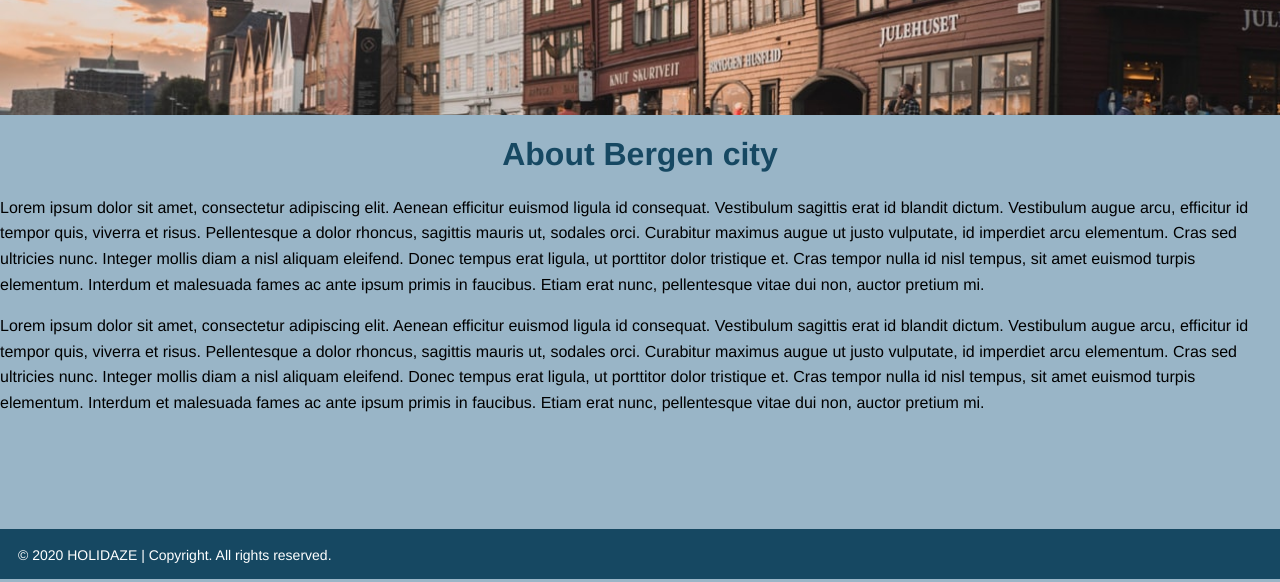
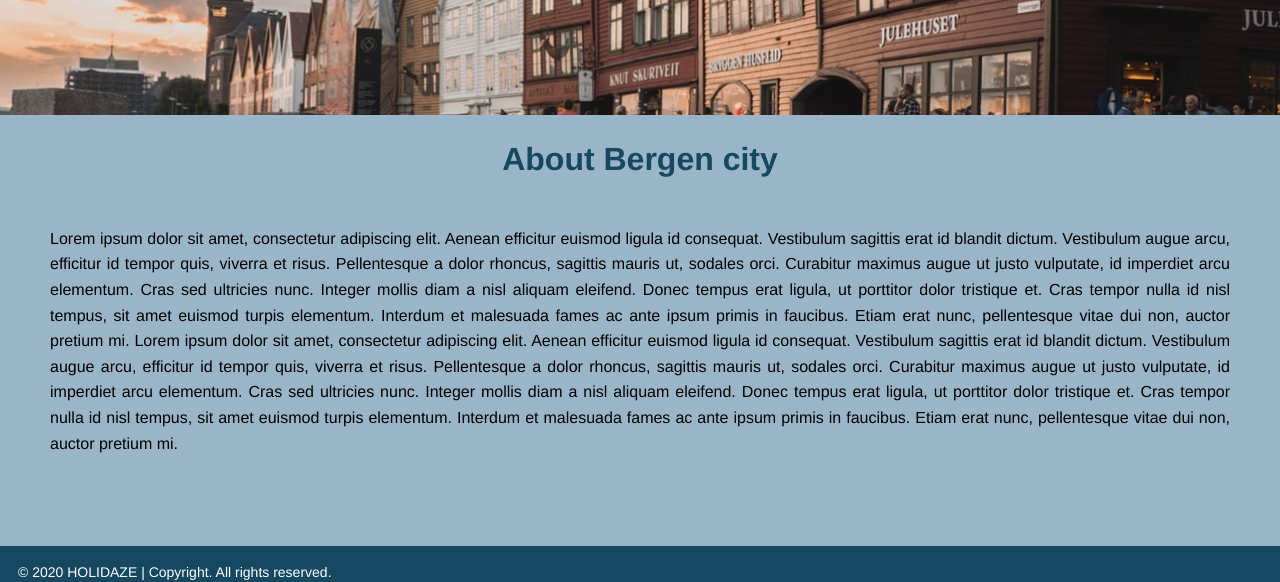
Before and after one commit to elisemykle/elise-myklebust-project-exam-2, a React (Create React App) app: page / in a window 1280 px wide. Shown: the part 325-907 px from the top of the page. Built offline with nearby package versions, Linux system fonts and the light colour scheme; no server answers; a web font is replaced by a local one.

Commit message:
Stylet teksten på fremsiden

```diff
--- a/src/components/visitor/contact/Contact.js
+++ b/src/components/visitor/contact/Contact.js
@@ -55,7 +55,6 @@ export default function Contact(props){
 
 	return(
 		<form className="contact__form"  onSubmit={handleSubmit(onSubmit)}>
-			<div className="contact__page">
 				<Hero title="Contact us" text="" classes="hero hero--contact" showSearch={false}/>
 				<div className="contact__contact--page">
 					<h1 className="contact__h1">Any questions ?</h1>
@@ -69,7 +68,6 @@ export default function Contact(props){
 						ref={register} onChange={ event => setClientName(event.target.value) } />
 					{errors.firstname && <p className="error__message--contact">Please enter minimum 2 characters.</p>}
 				</div>
-			</div>
 
 			<div className="contact__page">
 				<label className="form__label--contact">Email adress</label>
--- a/src/components/visitor/home/Home.js
+++ b/src/components/visitor/home/Home.js
@@ -50,10 +50,11 @@ function Home() {
                 </div>
             </Hero>
 
-            <div className="about">
+            <div className="row about__page">
                 <h1 className="about__h1">About Bergen city</h1>
-                <p className="aboutbergen__text">Lorem ipsum dolor sit amet, consectetur adipiscing elit. Aenean efficitur euismod ligula id consequat. Vestibulum sagittis erat id blandit dictum. Vestibulum augue arcu, efficitur id tempor quis, viverra et risus. Pellentesque a dolor rhoncus, sagittis mauris ut, sodales orci. Curabitur maximus augue ut justo vulputate, id imperdiet arcu elementum. Cras sed ultricies nunc. Integer mollis diam a nisl aliquam eleifend. Donec tempus erat ligula, ut porttitor dolor tristique et. Cras tempor nulla id nisl tempus, sit amet euismod turpis elementum. Interdum et malesuada fames ac ante ipsum primis in faucibus. Etiam erat nunc, pellentesque vitae dui non, auctor pretium mi.</p>
-                <p className="aboutbergen__text">Lorem ipsum dolor sit amet, consectetur adipiscing elit. Aenean efficitur euismod ligula id consequat. Vestibulum sagittis erat id blandit dictum. Vestibulum augue arcu, efficitur id tempor quis, viverra et risus. Pellentesque a dolor rhoncus, sagittis mauris ut, sodales orci. Curabitur maximus augue ut justo vulputate, id imperdiet arcu elementum. Cras sed ultricies nunc. Integer mollis diam a nisl aliquam eleifend. Donec tempus erat ligula, ut porttitor dolor tristique et. Cras tempor nulla id nisl tempus, sit amet euismod turpis elementum. Interdum et malesuada fames ac ante ipsum primis in faucibus. Etiam erat nunc, pellentesque vitae dui non, auctor pretium mi.</p>
+                <div className="col-m-12">
+                    <p className="aboutbergen__text">Lorem ipsum dolor sit amet, consectetur adipiscing elit. Aenean efficitur euismod ligula id consequat. Vestibulum sagittis erat id blandit dictum. Vestibulum augue arcu, efficitur id tempor quis, viverra et risus. Pellentesque a dolor rhoncus, sagittis mauris ut, sodales orci. Curabitur maximus augue ut justo vulputate, id imperdiet arcu elementum. Cras sed ultricies nunc. Integer mollis diam a nisl aliquam eleifend. Donec tempus erat ligula, ut porttitor dolor tristique et. Cras tempor nulla id nisl tempus, sit amet euismod turpis elementum. Interdum et malesuada fames ac ante ipsum primis in faucibus. Etiam erat nunc, pellentesque vitae dui non, auctor pretium mi. Lorem ipsum dolor sit amet, consectetur adipiscing elit. Aenean efficitur euismod ligula id consequat. Vestibulum sagittis erat id blandit dictum. Vestibulum augue arcu, efficitur id tempor quis, viverra et risus. Pellentesque a dolor rhoncus, sagittis mauris ut, sodales orci. Curabitur maximus augue ut justo vulputate, id imperdiet arcu elementum. Cras sed ultricies nunc. Integer mollis diam a nisl aliquam eleifend. Donec tempus erat ligula, ut porttitor dolor tristique et. Cras tempor nulla id nisl tempus, sit amet euismod turpis elementum. Interdum et malesuada fames ac ante ipsum primis in faucibus. Etiam erat nunc, pellentesque vitae dui non, auctor pretium mi.</p>
+                </div>
             </div>
 
         </div>
--- a/src/css/home.scss
+++ b/src/css/home.scss
@@ -8,6 +8,7 @@
     font-size: 16px;
     line-height: 1.6;
     font-family: $fontfamily;
+    text-align: justify;
 }
 
 .search__bar{
@@ -86,3 +87,15 @@
 .search__input{
     font-size: 14px;
 }
+
+.about__page{
+    max-width: 1200px;
+    margin: 0 auto;
+    margin-top: -45px;
+}
+
+@media only screen and (max-width: 600px) {
+  .about__page {
+    margin: 20px;
+  }
+}
```
Lines whose indentation alone changed are shown as unchanged.
